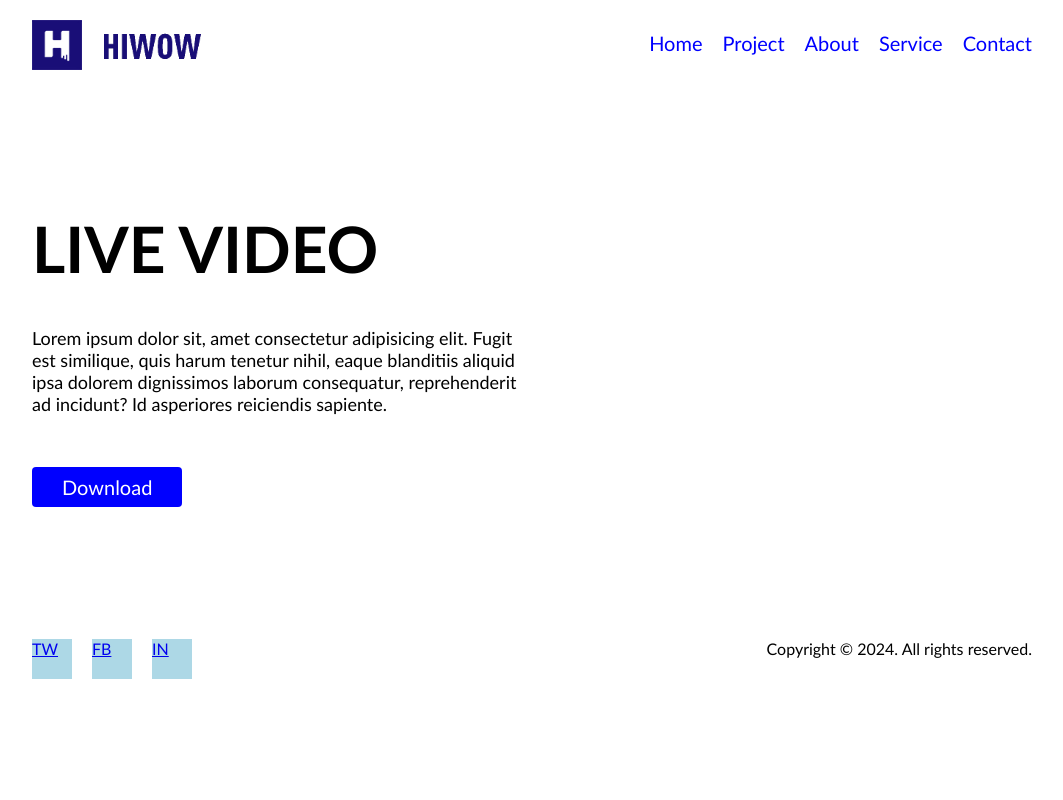
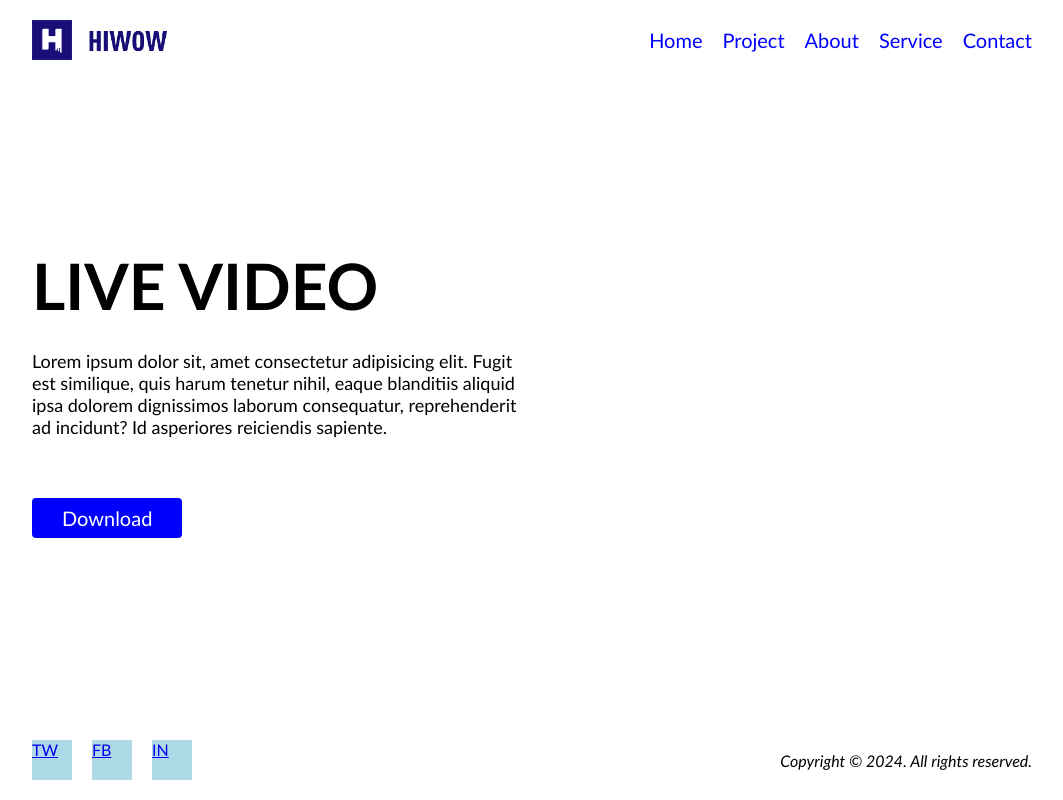
Before and after one commit to front-end-by-rimantas/49-grup-live-video, a website: page index.html in a window 1280 px wide. Shown: the whole page, without its empty margins (108-1171 px from the left). Drawn offline with Linux system fonts and the light colour scheme.

Commit message:
Mayor update

```diff
--- a/css/base.css
+++ b/css/base.css
@@ -12,7 +12,9 @@ body {
 }
 
 .container {
-    display: inline-block;
+    display: flex;
+    justify-content: space-between;
+    align-items: center;
     width: 1000px;
     margin: 20px calc(50% - 500px);
 }
--- a/css/footer.css
+++ b/css/footer.css
@@ -1,18 +1,14 @@
 .social-list {
-    float: left;
+    display: flex;
+    gap: 20px;
 }
 
 .social-list > .icon {
-    float: left;
     width: 40px;
     height: 40px;
-    margin-right: 20px;
     background-color: lightblue;
-}
-.social-list > .icon:last-child {
-    margin-right: 0;
 }
 
 .copyright {
-    float: right;
+    font-style: italic;
 }
--- a/css/header.css
+++ b/css/header.css
@@ -1,23 +1,16 @@
 .logo {
-    float: left;
-    height: 50px;
+    height: 40px;
 }
 
 .main-nav {
-    margin-top: 13px;
-    float: right;
+    display: flex;
+    gap: 20px;
 }
 
 .link {
     color: blue;
-    float: left;
-    margin-right: 20px;
     font-size: 20px;
-    line-height: 20px;
     text-decoration: none;
-}
-.link:last-child {
-    margin-right: 0;
 }
 .link:hover {
     background-color: red;
--- a/css/main.css
+++ b/css/main.css
@@ -1,23 +1,25 @@
 main.container {
-    margin-top: 120px;
-    margin-bottom: 120px;
+    min-height: calc(100vh - 160px);
 }
 
 .column {
+    display: flex;
+    flex-direction: column;
+    align-items: flex-start;
+    gap: 40px;
     width: 50%;
-    float: left;
 }
 
 .main-title {
     font-size: 64px;
+    line-height: 48px;
     text-transform: uppercase;
     color: black;
-    margin-bottom: 40px;
 }
 
 .description {
     font-size: 18px;
-    margin-bottom: 60px;
+    margin-bottom: 20px;
 }
 
 .btn {
```
